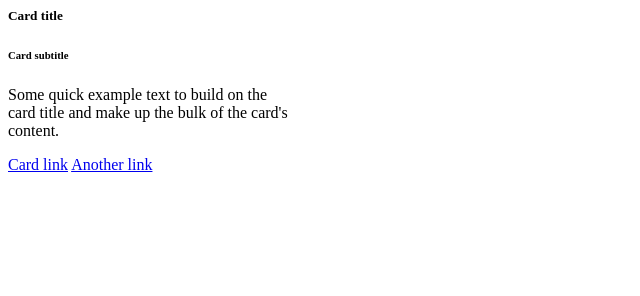
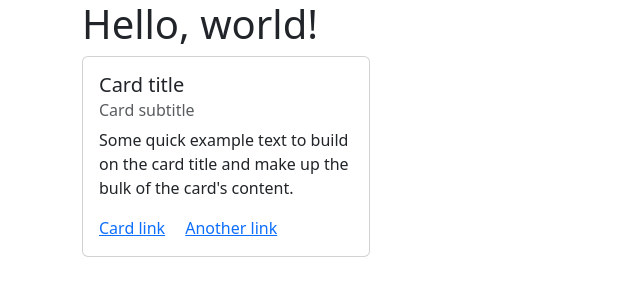
Before and after one commit to mariareiss/HW1, a plain HTML site: page card.html in a window 1280 px wide. Shown: the whole page, without its empty margins (0-640 px from the left). Drawn offline with nearby package versions, Linux system fonts and the light colour scheme.

Commit message:
Update card.html

```diff
--- a/card.html
+++ b/card.html
@@ -1,3 +1,13 @@
+<html lang="en">
+  <head>
+    <meta charset="utf-8">
+    <meta name="viewport" content="width=device-width, initial-scale=1">
+    <title>Bootstrap demo</title>
+    <link href="https://cdn.jsdelivr.net/npm/bootstrap@5.3.1/dist/css/bootstrap.min.css" rel="stylesheet" integrity="sha384-4bw+/aepP/YC94hEpVNVgiZdgIC5+VKNBQNGCHeKRQN+PtmoHDEXuppvnDJzQIu9" crossorigin="anonymous">
+  </head>
+  <body>
+    <div class= "container">
+       <h1>Hello, world!</h1>
 <div class="card" style="width: 18rem;">
   <div class="card-body">
     <h5 class="card-title">Card title</h5>
@@ -5,5 +15,6 @@
     <p class="card-text">Some quick example text to build on the card title and make up the bulk of the card's content.</p>
     <a href="#" class="card-link">Card link</a>
     <a href="#" class="card-link">Another link</a>
+  </body>
   </div>
 </div>
```
